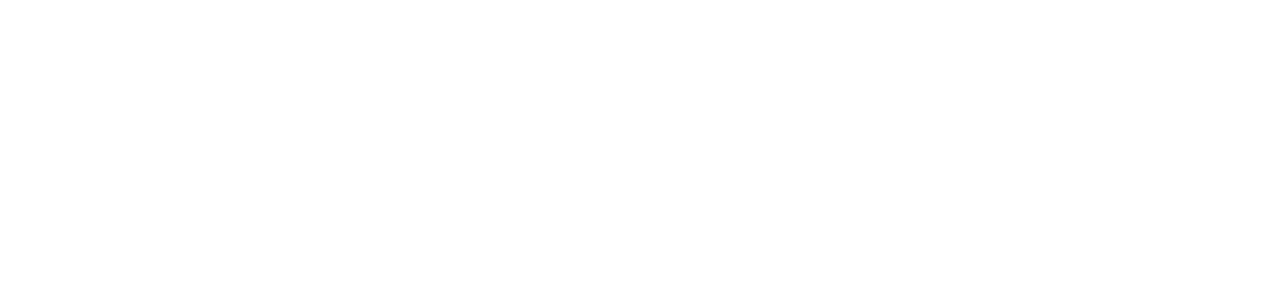
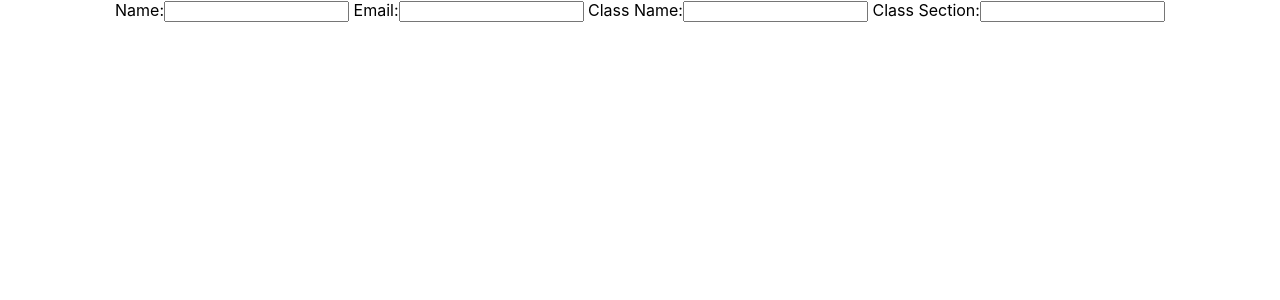
Before and after one commit to ajg7/front-end, a React (Create React App) app in the folder better-professor-app/: page / in a window 1280 px wide. Shown: the top 300 px of the page. Built offline with nearby package versions, Linux system fonts and the light colour scheme.

Commit message:
made skeleton of login inputs

```diff
--- a/better-professor-app/src/components/Form.js
+++ b/better-professor-app/src/components/Form.js
@@ -5,6 +5,28 @@
 
     return(
         <>
+            <form>
+                <label> Name:
+                    <input
+                    type="text"
+                    />
+                </label>
+                <label> Email:
+                    <input
+                    type="email"
+                    />
+                </label>
+                <label> Class Name:
+                    <input
+                    type="text"
+                    />
+                </label>
+                <label> Class Section:
+                    <input
+                    type="text"
+                    />
+                </label>
+            </form>
         </>
     )
 }
```
